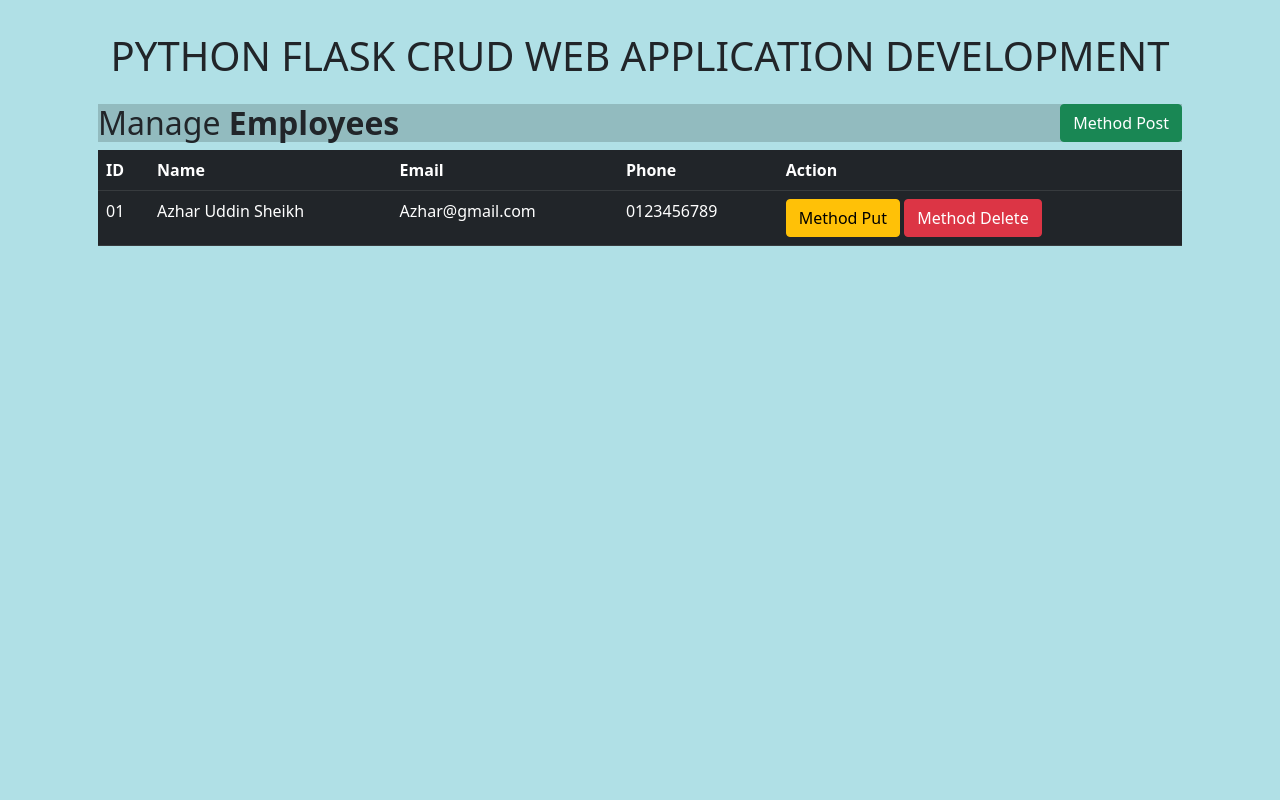
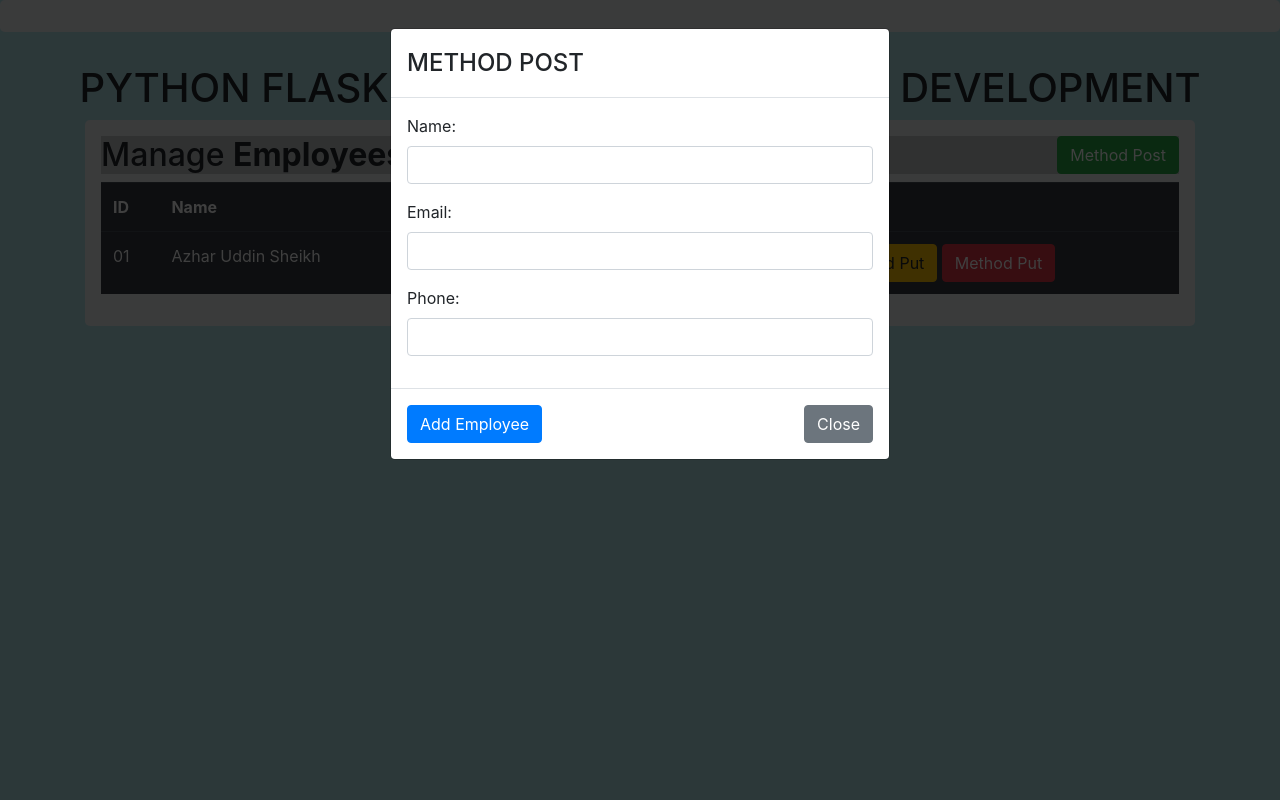
Before and after one commit to AzharUddinSheikh/Web-App, a Flask app: page / in a window 1280 px wide, after a click on "Method Post". Run offline with Flask 2, Linux system fonts and the light colour scheme; some libraries are stand-ins or nearby versions.

Commit message:
added one more js for working modal and created modal to add employees in which we label 3 input and added 2 buttons

```diff
--- a/WebApi/templates/base.html
+++ b/WebApi/templates/base.html
@@ -3,22 +3,29 @@
 
 <head>
 
-    <link href="https://cdn.jsdelivr.net/npm/bootstrap@5.0.0-beta1/dist/css/bootstrap.min.css" rel="stylesheet"
-        integrity="sha384-giJF6kkoqNQ00vy+HMDP7azOuL0xtbfIcaT9wjKHr8RbDVddVHyTfAAsrekwKmP1" crossorigin="anonymous">
+
+    <link rel="stylesheet" href="https://stackpath.bootstrapcdn.com/bootstrap/4.4.1/css/bootstrap.min.css"
+        integrity="sha384-Vkoo8x4CGsO3+Hhxv8T/Q5PaXtkKtu6ug5TOeNV6gBiFeWPGFN9MuhOf23Q9Ifjh" crossorigin="anonymous">
 
     <meta charset="UTF-8">
-    <title>{% block title %} {% endblock %}</title>
+    <title>{% block title %} {% endblock %} </title>
 </head>
 
 <body>
+
     {% block body %} {% endblock %}
 
-    <script src="https://cdn.jsdelivr.net/npm/@popperjs/core@2.5.4/dist/umd/popper.min.js"
-        integrity="sha384-q2kxQ16AaE6UbzuKqyBE9/u/KzioAlnx2maXQHiDX9d4/zp8Ok3f+M7DPm+Ib6IU"
+
+    <script src="https://code.jquery.com/jquery-3.4.1.slim.min.js"
+        integrity="sha384-J6qa4849blE2+poT4WnyKhv5vZF5SrPo0iEjwBvKU7imGFAV0wwj1yYfoRSJoZ+n"
         crossorigin="anonymous"></script>
-    <script src="https://cdn.jsdelivr.net/npm/bootstrap@5.0.0-beta1/dist/js/bootstrap.min.js"
-        integrity="sha384-pQQkAEnwaBkjpqZ8RU1fF1AKtTcHJwFl3pblpTlHXybJjHpMYo79HY3hIi4NKxyj"
+    <script src="https://cdn.jsdelivr.net/npm/popper.js@1.16.0/dist/umd/popper.min.js"
+        integrity="sha384-Q6E9RHvbIyZFJoft+2mJbHaEWldlvI9IOYy5n3zV9zzTtmI3UksdQRVvoxMfooAo"
         crossorigin="anonymous"></script>
+    <script src="https://stackpath.bootstrapcdn.com/bootstrap/4.4.1/js/bootstrap.min.js"
+        integrity="sha384-wfSDF2E50Y2D1uUdj0O3uMBJnjuUD4Ih7YwaYd1iqfktj0Uod8GCExl3Og8ifwB6"
+        crossorigin="anonymous"></script>
+
 </body>
 
 </html>
--- a/WebApi/templates/index.html
+++ b/WebApi/templates/index.html
@@ -33,14 +33,70 @@
                             <a href="" class="btn btn-warning btn-xs" data-toggle="modal"
                                 data-target="#modaledit">Method Put</a>
                             <a href="" class="btn btn-danger btn-xs"
-                                onclick="return confirm('Are you sure to delete?')">Method Delete</a>
+                                onclick="return confirm('Are you sure to delete?')">Method Put</a>
                         </td>
 
                     </tr>
 
                 </table>
+            </div>
 
 
+
+            <div id="mymodal" class="modal fade" role="dialog">
+                <div class="modal-dialog">
+                    <div class="modal-content">
+                        <div class="modal-header">
+
+                            <h4 class="modal-title">METHOD POST</h4>
+                        </div>
+                        <div class="modal-body">
+
+                            <form action="" method="POST">
+
+
+                                <div class="form-group">
+
+                                    <label>Name:</label>
+                                    <input type="text" class="form-control" name="name" required="1">
+
+
+                                </div>
+
+
+                                <div class="form-group">
+
+
+                                    <label>Email:</label>
+                                    <input type="email" class="form-control" name="email" required="1">
+
+
+                                </div>
+
+
+                                <div class="form-group">
+
+
+                                    <label>Phone:</label>
+                                    <input type="number" class="form-control" name="phone" required="1">
+
+
+                                </div>
+
+                            </form>
+
+
+                        </div>
+
+
+                        <div class="modal-footer">
+
+                            <button class="btn btn-primary mr-auto" type="submit">Add Employee</button>
+                            <button type="button" class="btn btn-secondary" data-dismiss="modal">Close</button>
+
+                        </div>
+                    </div>
+                </div>
             </div>
         </div>
     </div>
```
